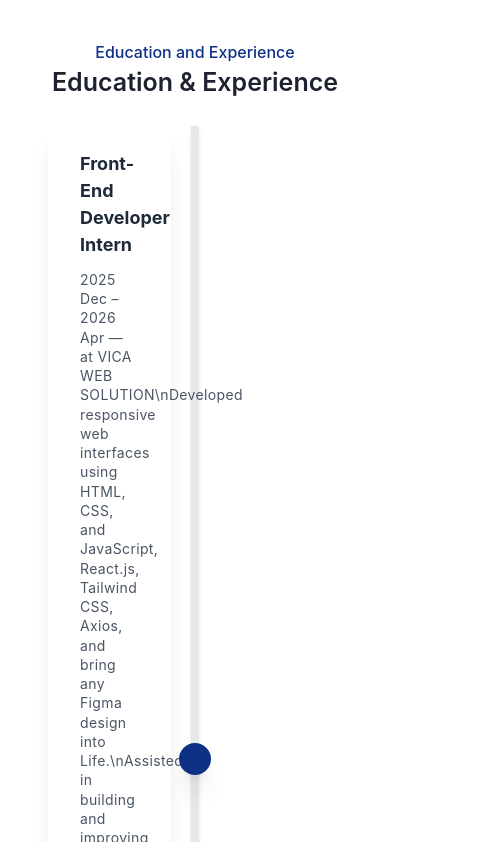
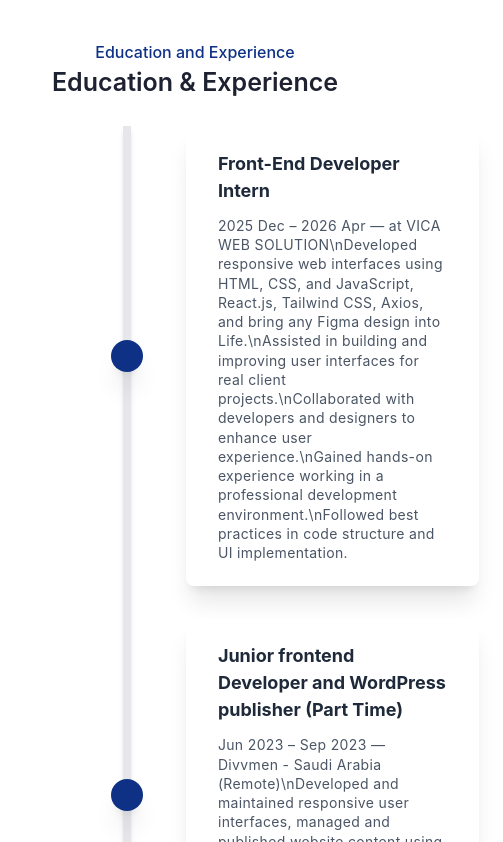
Before and after one commit to Sahar-Jw/Personal-Portfolio, a React (Vite) app: page / in a window 390 px wide. Shown: the part 1302-2144 px from the top of the page, 503 px wide, since content can reach past the window. Built offline with nearby package versions, Linux system fonts and the light colour scheme.

Commit message:
timeline change

```diff
--- a/src/components/Timeline/Timeline.jsx
+++ b/src/components/Timeline/Timeline.jsx
@@ -21,13 +21,13 @@ export default function Timeline() {
         }
     ];
     return (
-<div className={`relative container mx-auto px-6 flex flex-col space-y-8 lg:mb-3.5 mb-10 ${isDark ? 'dark' : ''}`}>
+<div className={`relative container mx-auto w-[220%] lg:w-full -left-68.25 md:left-0 px-6 flex flex-col space-y-8 lg:mb-3.5 mb-10 ${isDark ? 'dark' : ''}`}>
         {/* Central Line */}
         <div className="pipe absolute z-0 w-2 h-full bg-gray-200  shadow-md left-1/2 transform -translate-x-1/2"></div>
 
         {events.map((event, index) => (
             <div key={index} className={`relative z-10 flex items-center justify-between w-full mb-8 ${
-            index % 2 === 0 ? 'flex-row-reverse' : ''
+            index % 2 === 0 ? 'lg:flex-row-reverse flex-row' : ''
             }`}>
             {/* 1. Empty space for the opposite side */}
             <div className="order-1 w-5/12"></div>
@@ -38,7 +38,7 @@ export default function Timeline() {
             </div>
 
             {/* 3. Content Card */}
-            <div className="content-card order-1 bg-white rounded-lg shadow-xl dark:shadow-2xl w-5/12 px-8 py-6">
+            <div className="content-card order-1 bg-white rounded-lg shadow-xl dark:shadow-2xl w-5/12  px-8 py-6">
                 <h3 className="font-bold text-gray-800 text-[18px] mb-3">{event.title}</h3>
                 <p className="text-sm leading-snug tracking-wide text-gray-600 whitespace-pre-line">
                 {event.date} — {event.desc}
```
